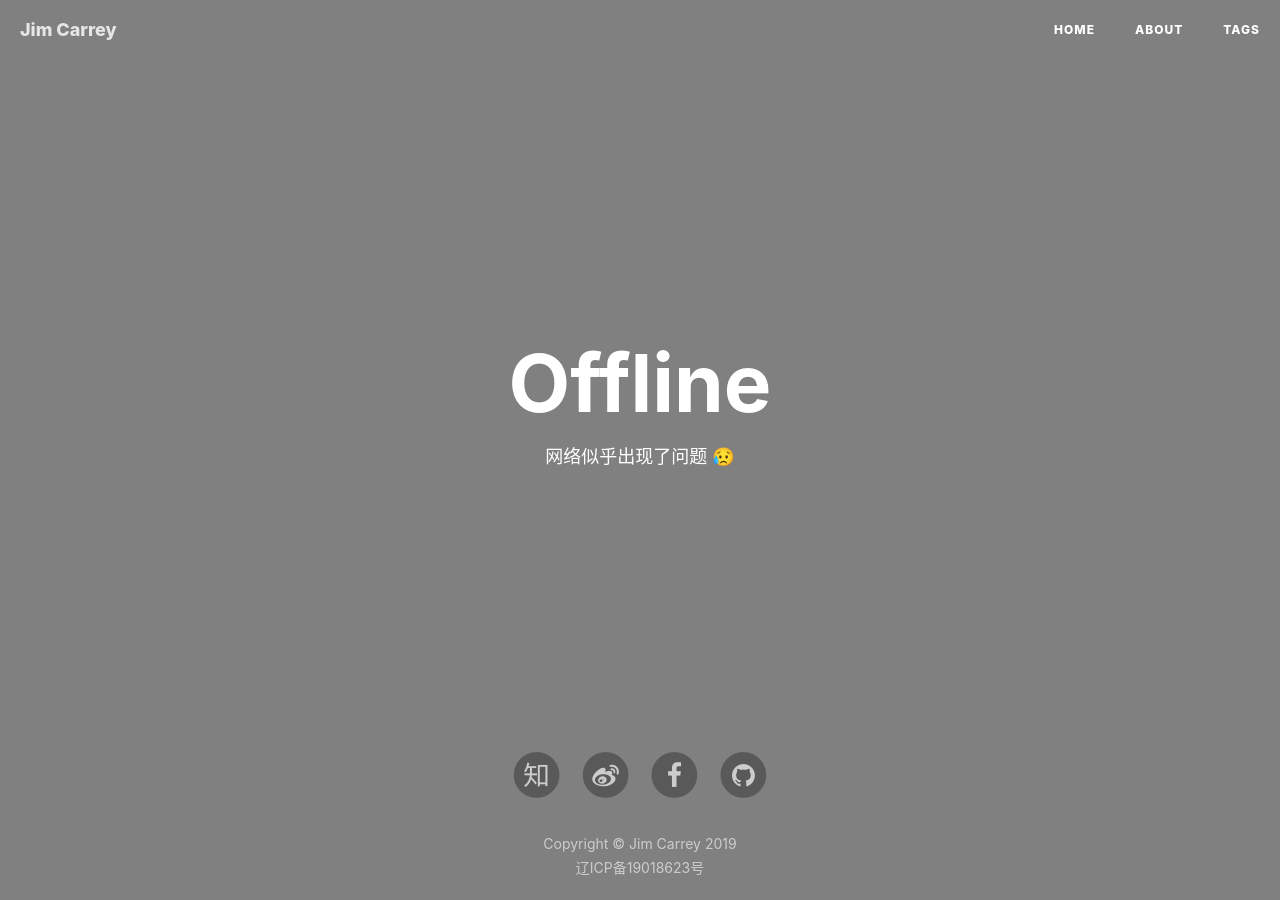
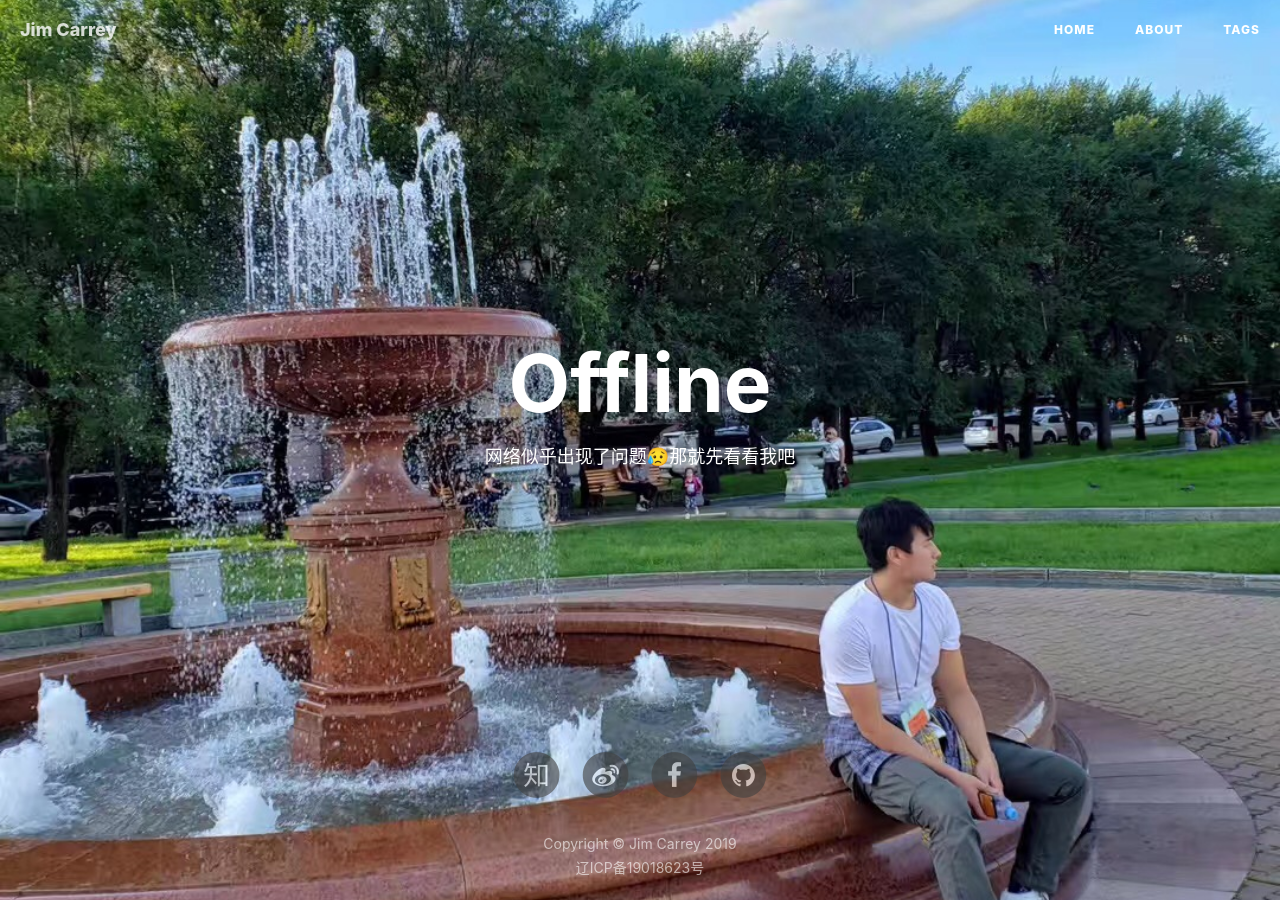
Before and after one commit to Jim-Carrey/jim-carrey.github.io, a Jekyll site: the page built from offline.html, in a window 1280 px wide. Built offline with Jekyll 4.4.1, drawn with Linux system fonts in a browser that asks for light colours; nearby versions of some CDN libraries; comment, search, counter and statistics services are not loaded.

Commit message:
add 404 pic

```diff
--- a/404.html
+++ b/404.html
@@ -1,6 +1,6 @@
 ---
 layout: default
-description: "你来到了没有知识的荒原 🙊"
+description: "你来到了只有我没有知识的荒原 🙊"
 header-img: "img/404-bg.jpg"
 permalink: /404.html
 ---
--- a/offline.html
+++ b/offline.html
@@ -1,6 +1,6 @@
 ---
 layout: default
-description: "网络似乎出现了问题 😥"
+description: "网络似乎出现了问题😥那就先看看我吧 "
 header-img: "img/404-bg.jpg"
 permalink: /offline.html
 ---
```
Also changed, not shown: img/404-bg.jpg (added).
